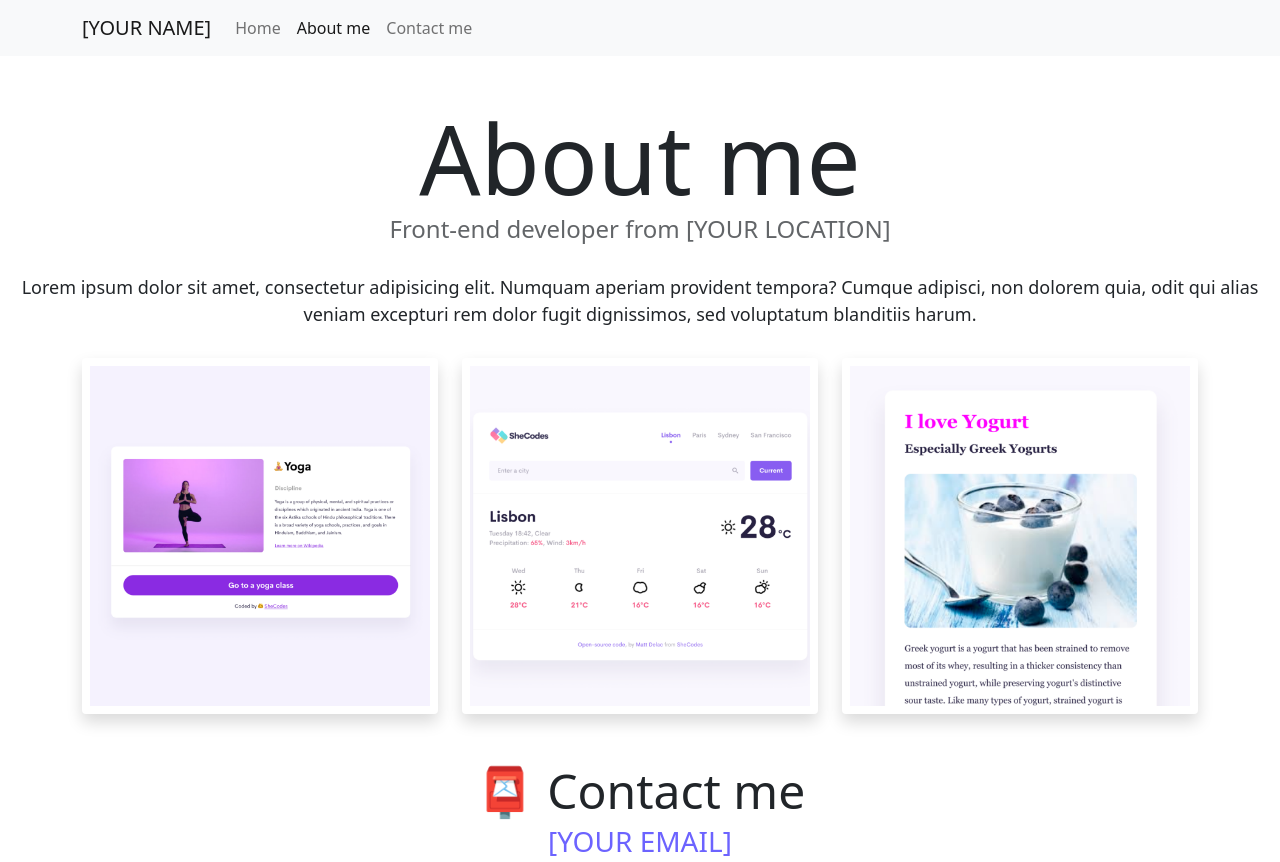
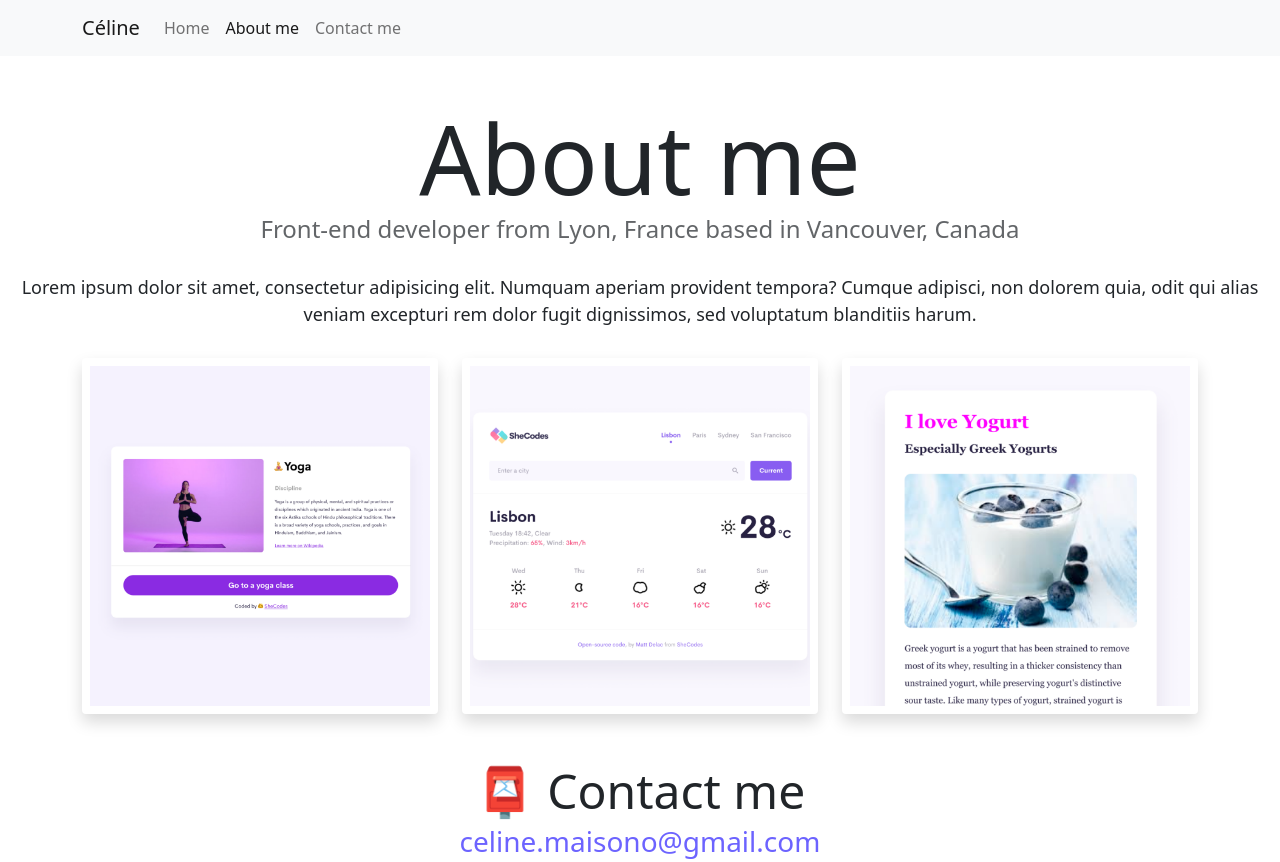
Before and after one commit to CelineMsn/Portfolio-CM--SCR, a plain HTML site: page about.html in a window 1280 px wide. Drawn offline with nearby package versions, Linux system fonts and the light colour scheme.

Commit message:
completion base with my info on about and index pages

```diff
--- a/about.html
+++ b/about.html
@@ -16,12 +16,13 @@
       crossorigin="anonymous"
     ></script>
     <link rel="stylesheet" href="css/style.css" />
-    <title>About [YOUR NAME]</title>
+    <title>About Céline Maisonneuve - front-en developer </title>
+    <meta name="description" content="About Céline Maisonneuve, Front-end developer from Lyon, France based in Vancouver, Canada">
   </head>
   <body>
     <nav class="navbar navbar-expand-lg navbar-light bg-light fixed-top">
       <div class="container">
-        <a class="navbar-brand" href="index.html">[YOUR NAME]</a>
+        <a class="navbar-brand" href="index.html">Céline</a>
         <button
           class="navbar-toggler"
           type="button"
@@ -49,7 +50,7 @@
       </div>
     </nav>
     <h1 class="text-center">About me</h1>
-    <h3 class="text-center">Front-end developer from [YOUR LOCATION]</h3>
+    <h3 class="text-center">Front-end developer from Lyon, France based in Vancouver, Canada</h3>
     <div class="about-paragraphs text-center">
       <p>
         Lorem ipsum dolor sit amet, consectetur adipisicing elit. Numquam
@@ -73,7 +74,7 @@
     </div>
     <div id="contact" class="mt-5">
       <h2 class="text-center">📮 Contact me</h2>
-      <a href="mailto:[YOUR EMAIL]" class="email-link"> [YOUR EMAIL] </a>
+      <a href="mailto:celine.maisono@gmail.com" class="email-link"> celine.maisono@gmail.com</a>
     </div>
   </body>
 </html>
```
Also changed, not shown: index.html (+3 -3 lines).
